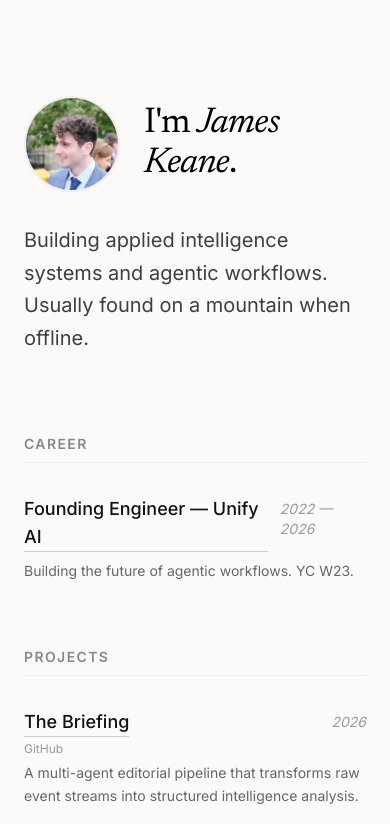
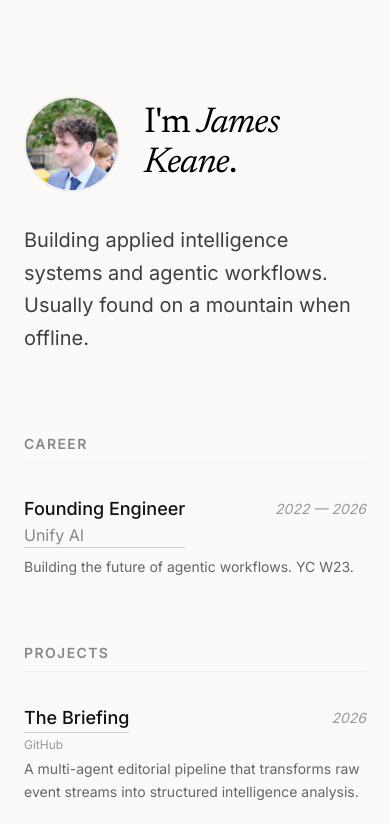
Before and after one commit to iamjameskeane/personal-website, an Astro site: page / in a window 390 px wide. Shown: the top 824 px of the page. Built offline with nearby package versions, Linux system fonts and the light colour scheme; Astro itself is replaced by a stand-in of ours.

Commit message:
Refine career title stacking on mobile

```diff
--- a/src/components/LinkItem.astro
+++ b/src/components/LinkItem.astro
@@ -10,6 +10,9 @@ interface Props {
 }
 
 const { title, href, description, date, external = false, github, writeup } = Astro.props;
+
+// Split title by em-dash to handle Role/Company stacking on mobile
+const parts = title.split(' — ');
 ---
 <div class="group">
   <div class="flex flex-col md:flex-row md:items-baseline md:justify-between mb-1 gap-1 md:gap-0">
@@ -21,7 +24,17 @@ const { title, href, description, date, external = false, github, writeup } = As
           rel={external ? "noopener noreferrer" : undefined}
           class="text-lg font-sans font-medium text-text-light dark:text-text-dark brandur-link"
         >
-          {title}
+          {parts.length > 1 ? (
+            <span class="flex flex-col md:flex-row md:items-baseline md:gap-2">
+              <span>{parts[0]}</span>
+              <span class="hidden md:inline text-text-light/20 dark:text-text-dark/30">—</span>
+              <span class="text-base md:text-lg text-[#888] dark:text-[#666] md:text-inherit font-normal md:font-medium">
+                {parts[1]}
+              </span>
+            </span>
+          ) : (
+            title
+          )}
         </a>
         {date && <span class="text-sm text-[#999] dark:text-[#555] font-sans italic md:hidden pt-1">{date}</span>}
       </div>
```
